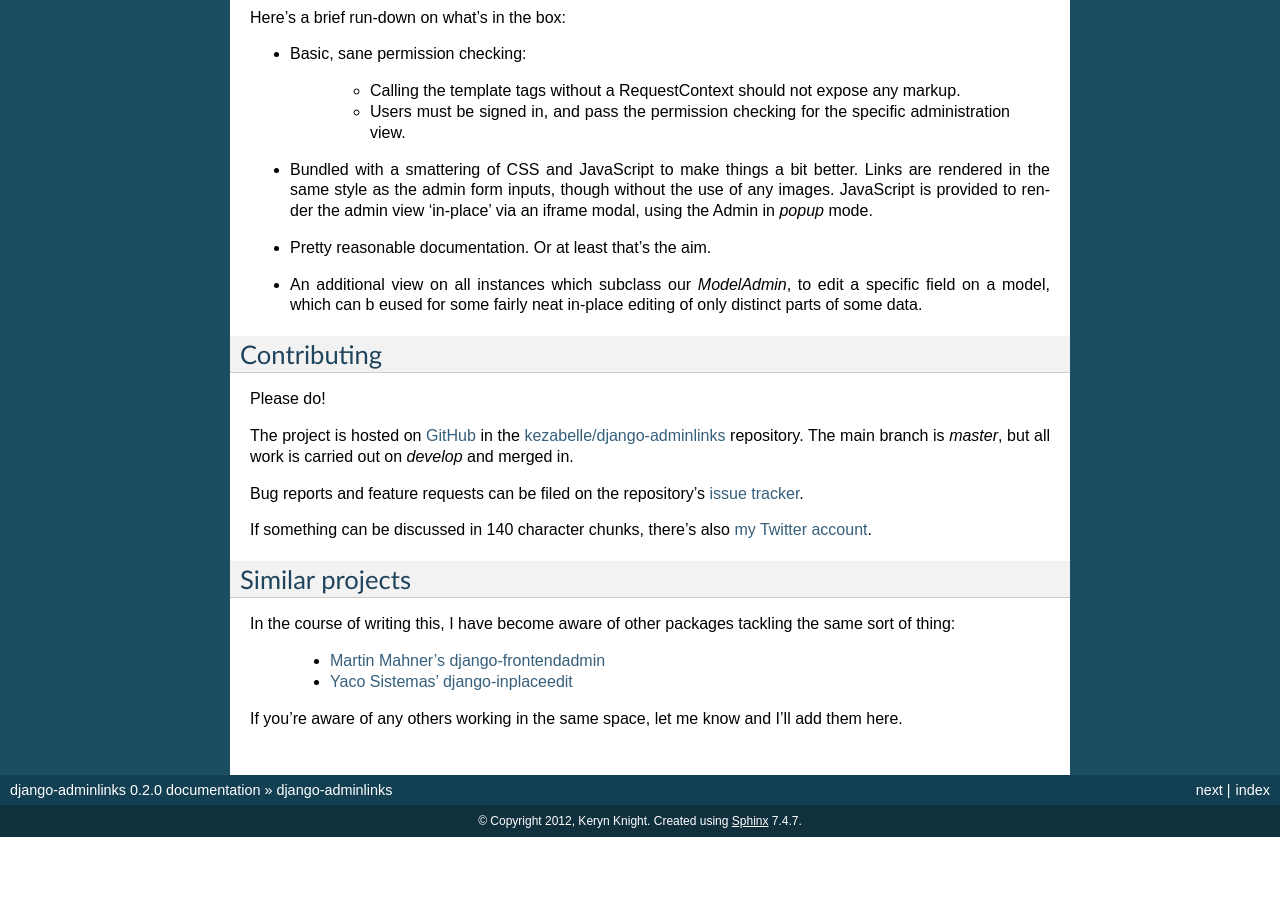
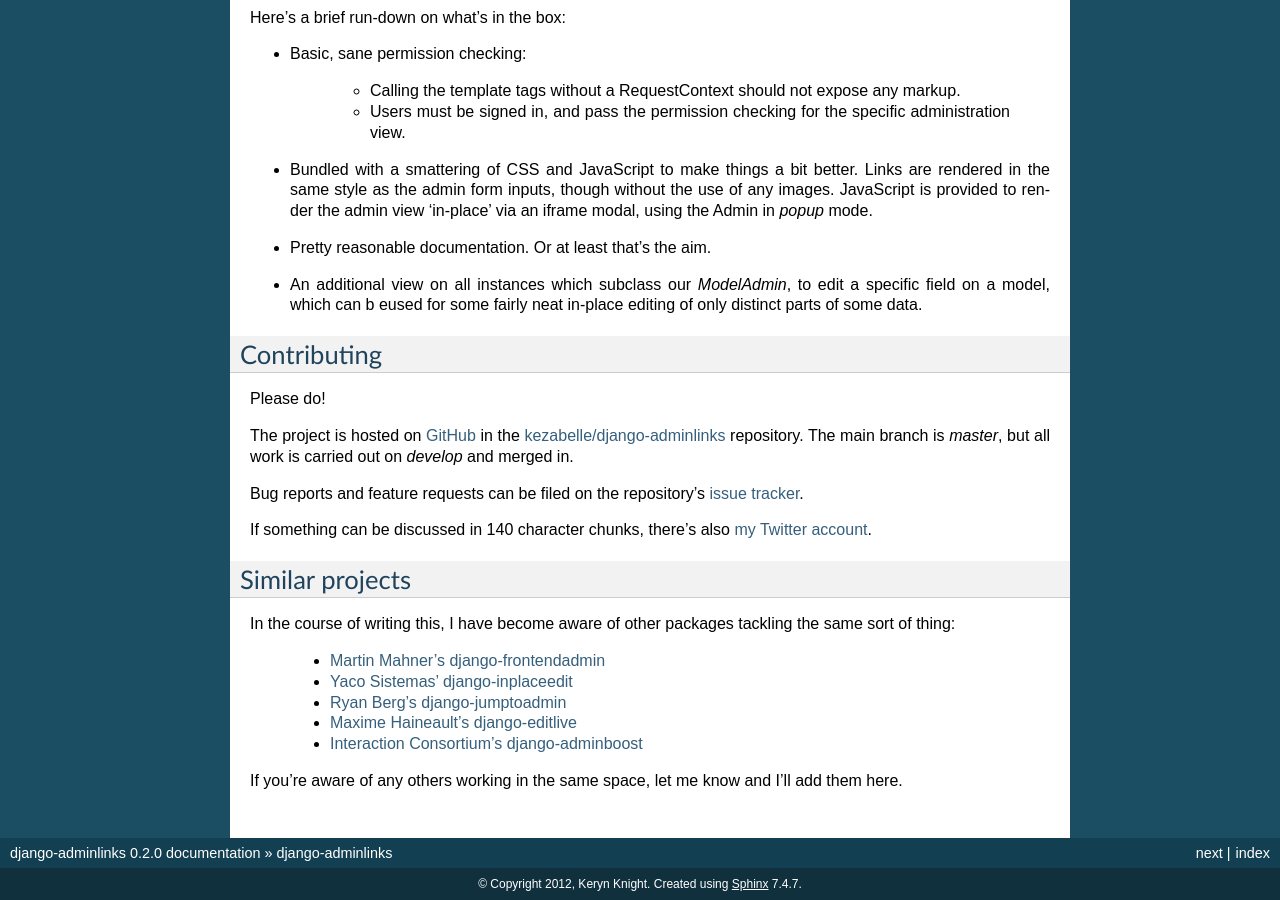
Before and after one commit to kezabelle/django-adminlinks, a Sphinx documentation site: the page built from docs/index.rst, in a window 1280 px wide and 900 px high, scrolled down 1031 px. Built offline with Sphinx 7.4.7, drawn with Linux system fonts in a browser that asks for light colours; before the commit the page ends 1868 px from its top, so only the background shows below that.

Commit message:
add the other things I've discovered over time.

```diff
--- a/docs/index.rst
+++ b/docs/index.rst
@@ -91,6 +91,9 @@
 
   * `Martin Mahner's django-frontendadmin`_
   * `Yaco Sistemas' django-inplaceedit`_
+  * `Ryan Berg's django-jumptoadmin`_
+  * `Maxime Haineault's django-editlive`_
+  * `Interaction Consortium's django-adminboost`_
 
 If you're aware of any others working in the same space, let me know and I'll
 add them here.
@@ -101,3 +104,6 @@
 .. _my Twitter account: https://twitter.com/kezabelle/
 .. _Martin Mahner's django-frontendadmin: https://github.com/bartTC/django-frontendadmin/
 .. _Yaco Sistemas' django-inplaceedit: https://github.com/Yaco-Sistemas/django-inplaceedit/
+.. _Ryan Berg's django-jumptoadmin: https://github.com/ryanberg/django-jumptoadmin/
+.. _Maxime Haineault's django-editlive: https://github.com/h3/django-editlive/
+.. _Interaction Consortium's django-adminboost: https://github.com/ixc/glamkit-adminboost/
```
